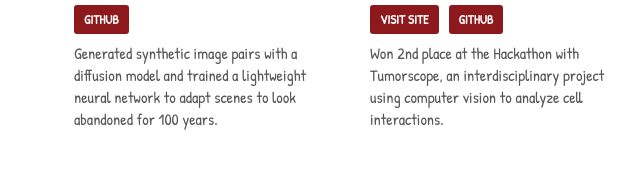
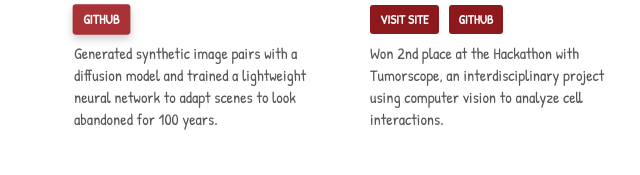
Before and after one commit to Jucifer06/Juliette-Parchet-Portfolio-Website, a plain HTML site: page index.html in a window 1280 px wide. In both pictures the pointer is over the item 101 px from the left and 3343 px from the top of the page. Shown: the part 3324-3499 px from the top of the page, 0-640 px from the left. Drawn offline with nearby package versions, Linux system fonts and the light colour scheme; files whose address does not match are found by name.

Commit message:
Update git / site buttons effects

```diff
--- a/style.css
+++ b/style.css
@@ -747,6 +747,17 @@ h1 span {
 .card ul li.github,
 .card ul li.site {
   color: white;
+  background: #8d191d;   /* base background */
+  cursor: pointer;
+  transition: all 0.3s ease;
+}
+
+/* Hover effect (applies to both GitHub & Site buttons) */
+.card ul li.github:hover,
+.card ul li.site:hover {
+  background: #a83236;   /* lighter/darker shade */
+  transform: scale(1.05);
+  box-shadow: 0 4px 8px rgba(0,0,0,0.2);
 }
 
 .card .content {
```
